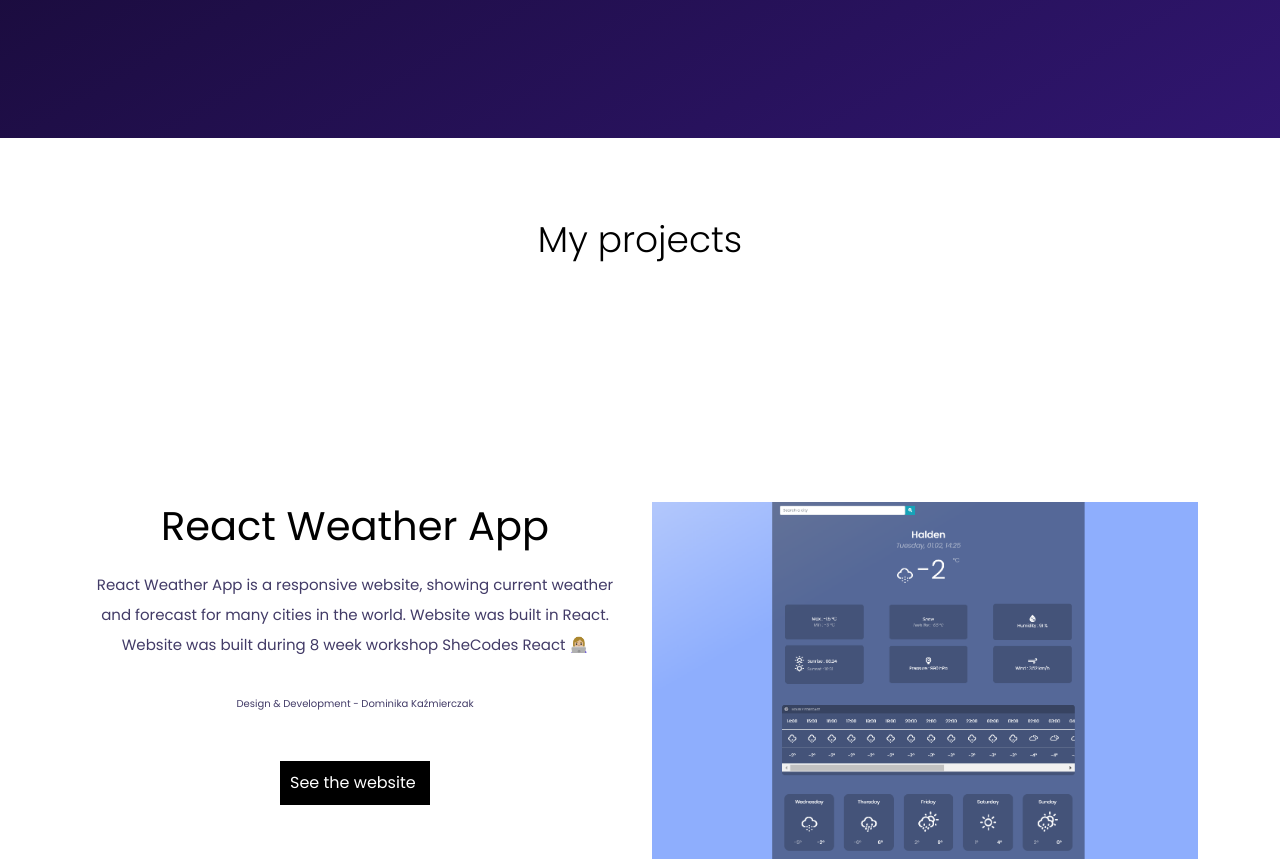
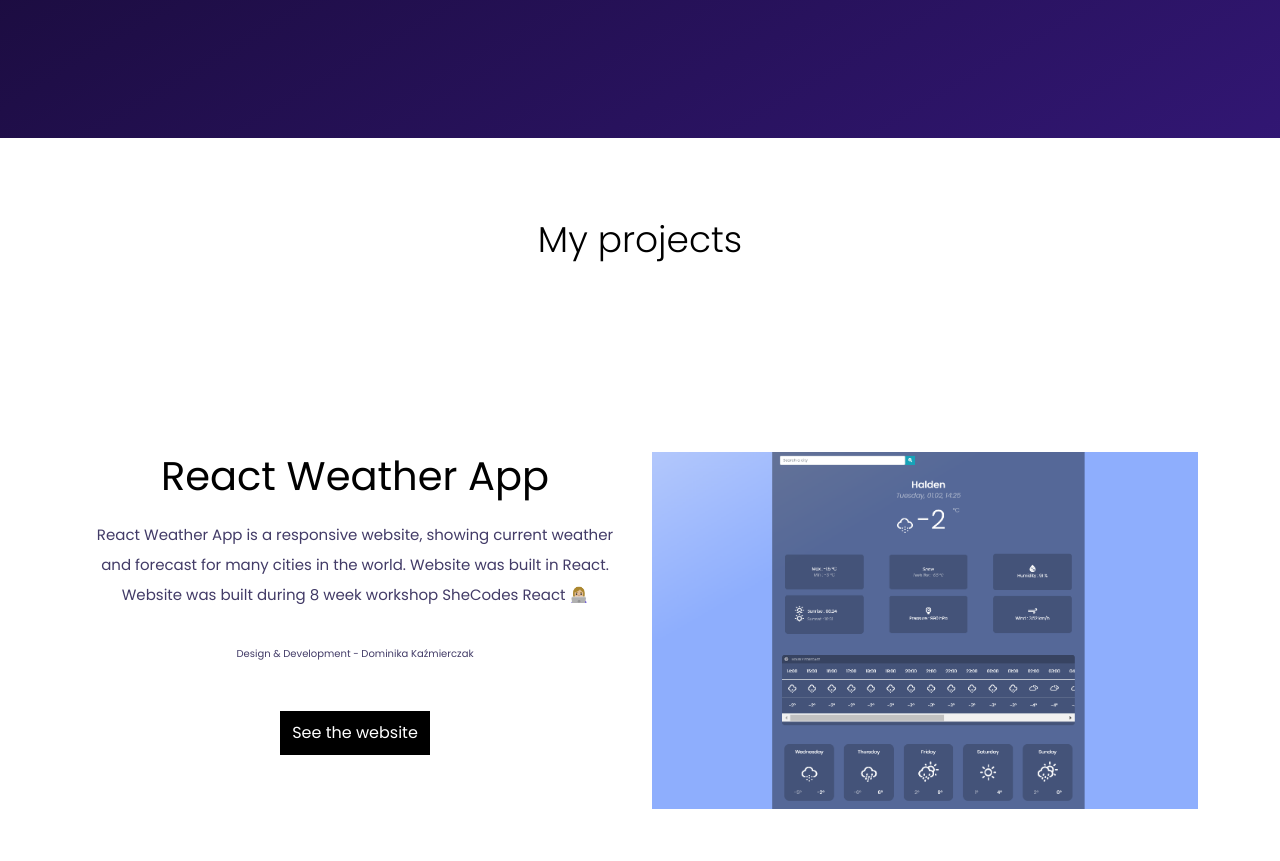
Before and after one commit to dkkazmierczak/portfolio-react, a React (Create React App) app: page / in a window 1280 px wide. Shown: the part 1900-2761 px from the top of the page. Built offline with nearby package versions, Linux system fonts and the light colour scheme.

Commit message:
Fixed css in projects section

```diff
--- a/src/App.css
+++ b/src/App.css
@@ -146,11 +146,12 @@
   background: white;
   font-family: Poppins, sans-serif;
   max-width: 100%;
-  padding: 0 60px;
+  padding: 0 20px;
+  text-align: center;
 }
 
 .Projects .projects {
-  padding: 0 120px 50px 120px;
+  padding: 150px 0 0;
 }
 
 .Projects .title-projects {
@@ -159,20 +160,20 @@
   text-align: center;
   font-size: 48px;
   margin: 0;
-  padding: 100px 0;
+  padding: 80px 0 40px;
 }
 
 .Projects .projects h2 {
   font-family: Poppins, sans-serif;
   color: black;
-  font-size: 60px;
-  padding-top: 80px;
+  font-size: 40px;
+  padding: 0;
 }
 
 .Projects .projects-p {
   font-size: 20px;
   line-height: 30px;
-  padding: 20px 20px 20px 0;
+  padding: 20px 0 0;
 }
 
 .Projects .projects-credit {
@@ -242,35 +243,21 @@
 }
 
 @media (max-width: 1900px) {
-  .Projects .container-projects {
-    padding: 0 12px;
-  }
-
-  .Projects .projects {
-    padding: 200px 0 0;
-  }
-
   .Projects .title-projects {
     font-size: 36px;
-    padding: 80px 0 40px;
   }
 
   .Projects .projects h2 {
-    font-size: 40px;
     padding: 0;
     margin: 0;
-    text-align: center;
   }
 
   .Projects .projects-p {
     font-size: 15px;
-    text-align: center;
-    padding: 20px 0 0 0;
   }
 
   .Projects .projects-credit {
     font-size: 10px;
-    text-align: center;
   }
 
   .Projects .projects-link {
```
